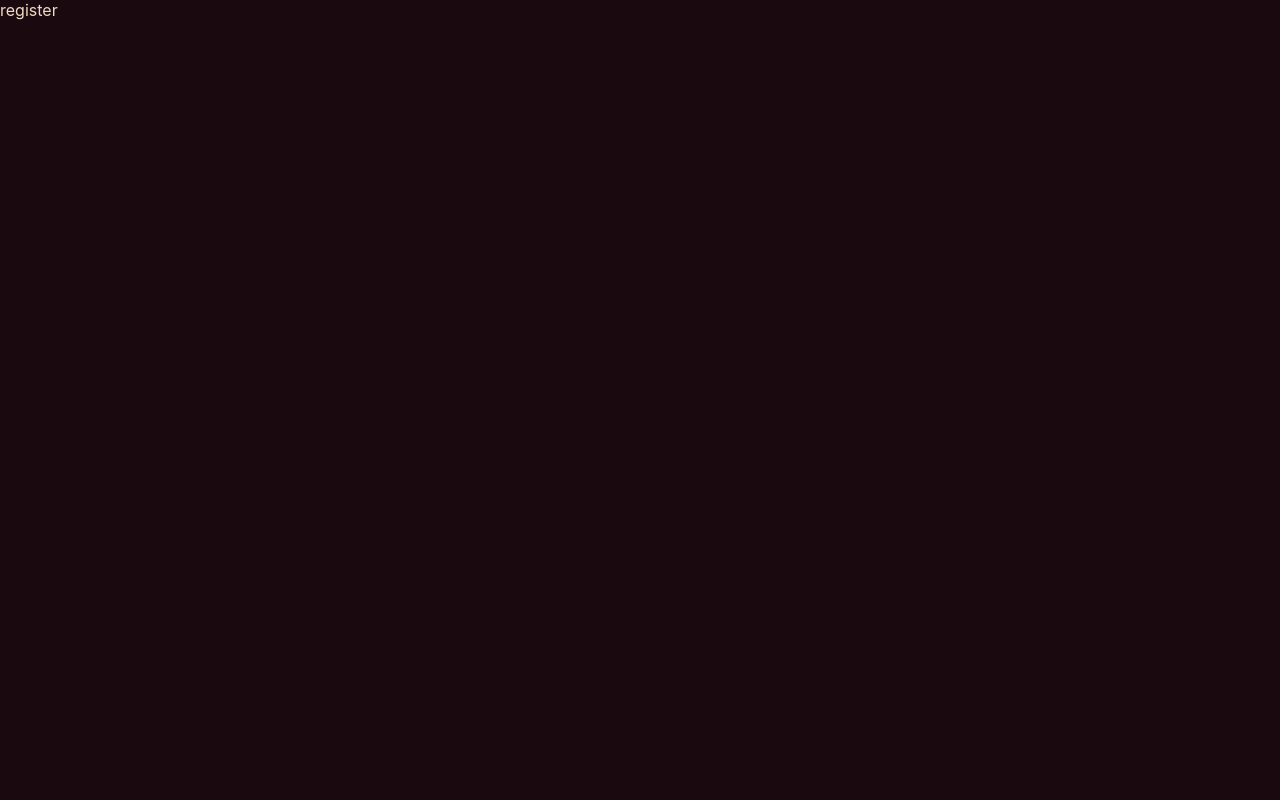
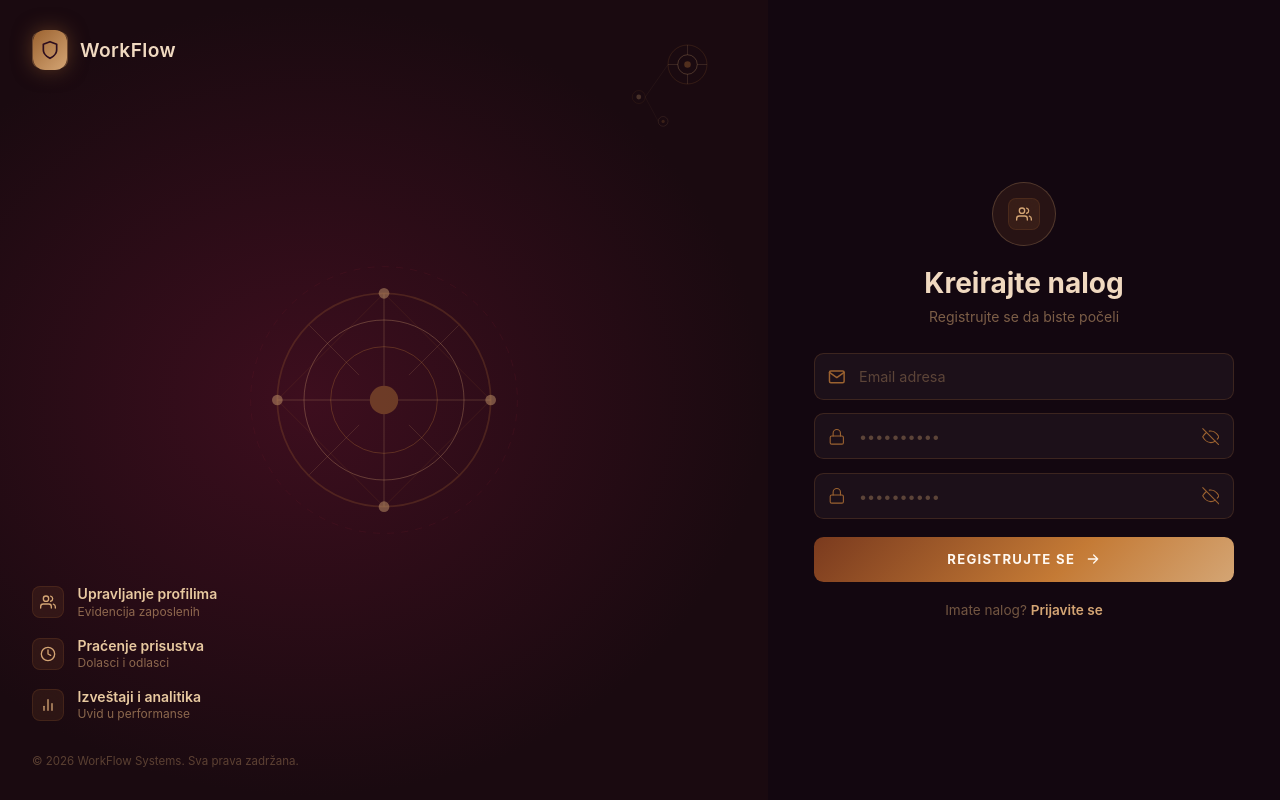
Before and after one commit to UrosPetronijevic/employee-management, a Nuxt app: page /auth/register in a window 1280 px wide. Built offline with nearby package versions, Linux system fonts and the light colour scheme.

Commit message:
Add register page

```diff
--- a/app/pages/auth/register.vue
+++ b/app/pages/auth/register.vue
@@ -1,5 +1,69 @@
+<template>
+  <div class="login-page">
+    <AuthLeftPanel />
+
+    <AuthFormWrapper
+      title="Kreirajte nalog"
+      subtitle="Registrujte se da biste počeli"
+      submit-text="REGISTRUJTE SE"
+      :loading="loading"
+      bottom-prompt-text="Imate nalog?"
+      bottom-prompt-link-text="Prijavite se"
+      bottom-prompt-to="/auth/login"
+      @submit="handleRegister"
+    >
+      <template #avatar-icon>
+        <IconUsers />
+      </template>
+
+      <template #fields>
+        <AuthInput
+          v-model="form.email"
+          type="email"
+          placeholder="Email adresa"
+          autocomplete="email"
+          :icon="IconMail"
+        />
+        <AuthInput
+          v-model="form.password"
+          type="password"
+          placeholder="••••••••••"
+          autocomplete="new-password"
+          :icon="IconLock"
+        />
+        <AuthInput
+          v-model="form.confirmPassword"
+          type="password"
+          placeholder="••••••••••"
+          autocomplete="new-password"
+          :icon="IconLock"
+        />
+      </template>
+    </AuthFormWrapper>
+  </div>
+</template>
+
 <script setup lang="ts">
+import IconMail from "~/components/icons/IconMail.vue";
+import IconLock from "~/components/icons/IconLock.vue";
+import IconUsers from "~/components/icons/IconUsers.vue";
+import AuthInput from "~/components/auth/AuthInput.vue";
+import AuthLeftPanel from "~/components/auth/AuthLeftPanel.vue";
+import AuthFormWrapper from "~/components/auth/AuthFormWrapper.vue";
+
 definePageMeta({ layout: "auth" });
+
+const loading = ref(false);
+const form = reactive({ email: "", password: "", confirmPassword: "" });
+
+async function handleRegister() {
+  loading.value = true;
+  try {
+    // auth logic
+  } finally {
+    loading.value = false;
+  }
+}
 </script>
 
-<template>register</template>
+<style scoped src="./login.css" />
--- a/nuxt.config.ts
+++ b/nuxt.config.ts
@@ -2,7 +2,7 @@ export default defineNuxtConfig({
   compatibilityDate: "2025-07-15",
   devtools: { enabled: true },
   modules: ["@pinia/nuxt"],
-  css: ["~/assets/main.css"], // ← no /css/ subfolder
+  css: ["~/assets/main.css"],
   typescript: {
     tsConfig: {
       compilerOptions: {
```
